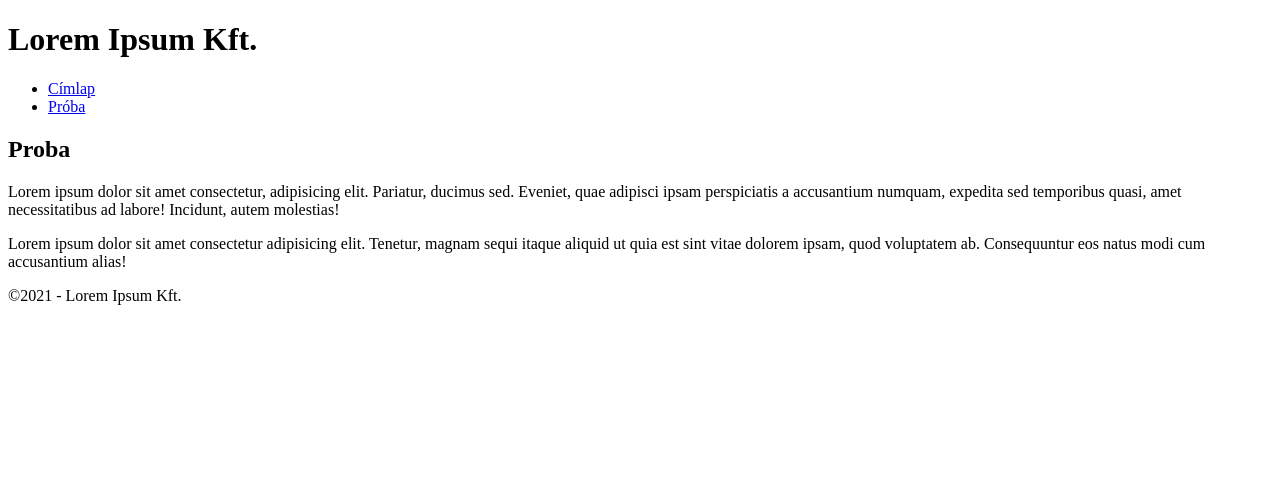
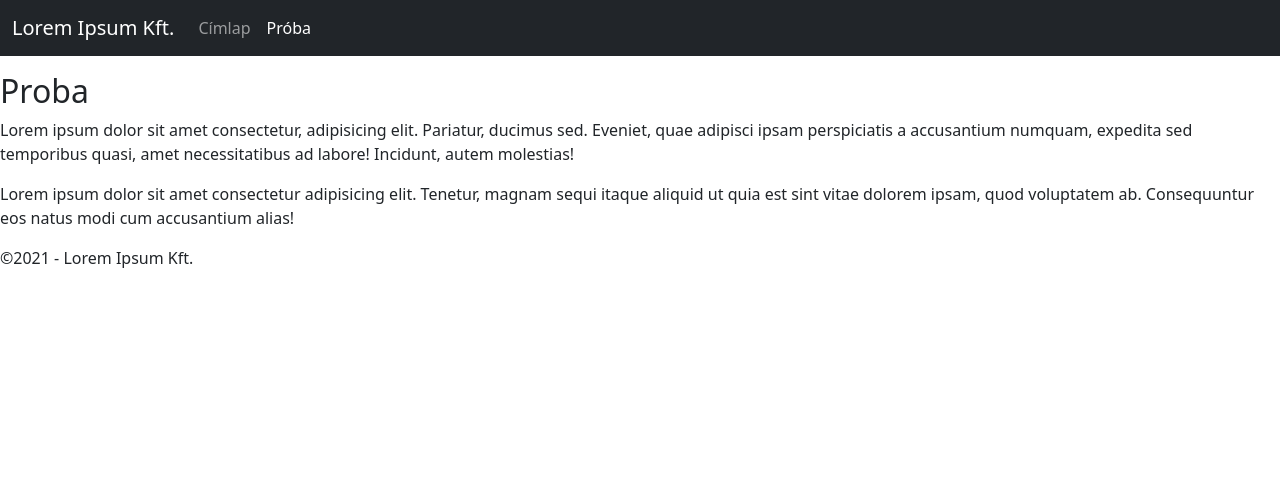
Before and after one commit to trays93/webprog_beadando, a PHP site: page /index.php?oldal=proba in a window 1280 px wide. Shown: the top 504 px of the page. Before the commit the page ends 305 px from the top, so only its background shows below. Run offline with PHP 8.4, Linux system fonts and the light colour scheme.

Commit message:
Bootstrap hozzáadva, Fix navigációs menü az oldal tetejére

```diff
--- /dev/null
+++ b/styles/styles.css
@@ -0,0 +1,4 @@
+body {
+    min-height: 75rem;
+    padding-top: 4.5rem;
+}
--- a/templates/index.tpl.php
+++ b/templates/index.tpl.php
@@ -3,28 +3,36 @@
 session_start();
 ?>
 <!DOCTYPE html>
-<html lang="en">
+<html lang="hu">
 <head>
     <meta charset="UTF-8">
     <meta http-equiv="X-UA-Compatible" content="IE=edge">
     <meta name="viewport" content="width=device-width, initial-scale=1.0">
     <title><?= $weboldalCim['cim'] ?></title>
+    <link href="https://cdn.jsdelivr.net/npm/bootstrap@5.0.0-beta3/dist/css/bootstrap.min.css" rel="stylesheet" integrity="sha384-eOJMYsd53ii+scO/bJGFsiCZc+5NDVN2yr8+0RDqr0Ql0h+rP48ckxlpbzKgwra6" crossorigin="anonymous">
+    <script src="https://cdn.jsdelivr.net/npm/bootstrap@5.0.0-beta3/dist/js/bootstrap.bundle.min.js" integrity="sha384-JEW9xMcG8R+pH31jmWH6WWP0WintQrMb4s7ZOdauHnUtxwoG2vI5DkLtS3qm9Ekf" crossorigin="anonymous"></script>
+    <link href="./styles/styles.css" rel="stylesheet" type="text/css">
 </head>
 <body>
-    <header>
-        <h1><?= $fejlec['cim'] ?></h1>
-        <nav>
-            <ul>
+    <nav class="navbar navbar-expand-md navbar-dark fixed-top bg-dark">
+        <div class="container-fluid">
+            <a href="#" class="navbar-brand"><?= $weboldalCim['cim'] ?></a>
+            <button class="navbar-toggler" type="button" data-bs-toggle="collapse" data-bs-target="#navbarCollapse" aria-controls="navbarCollapse" aria-expanded="false" aria-label="Toggle navigation">
+                <span class="navbar-toggler-icon"></span>
+            </button>
+            <div id="navbarCollapse" class="collapse navbar-collapse">
+                <ul class="navbar-nav me-auto mb-2 mb-md-0">
                 <?php foreach ($oldalak as $url => $oldal) : ?>
-                <li>
-                    <a href="<?= ($url == '/') ? '.' : ('?oldal=' . $url) ?>">
+                    <li class="nav-item">
+                        <a class="nav-link<?= $oldal == $keres ? ' active' : '' ?>" href="<?= ($url == '/') ? '.' : ('?oldal=' . $url) ?>">
                             <?= $oldal['nev'] ?>
                         </a>
                     </li>
                 <?php endforeach; ?>
                 </ul>
+            </div>
+        </div>
     </nav>
-    </header>
 
     <main>
     <?php include("./templates/pages/{$keres['fajl']}.tpl.php"); ?>
```
Lines whose indentation alone changed are shown as unchanged.
